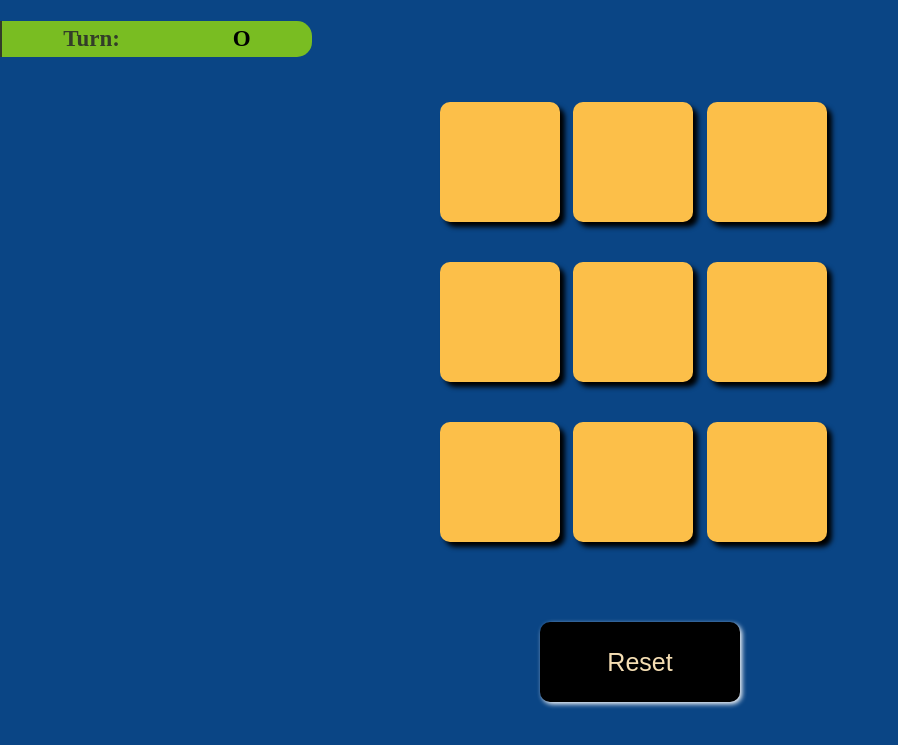
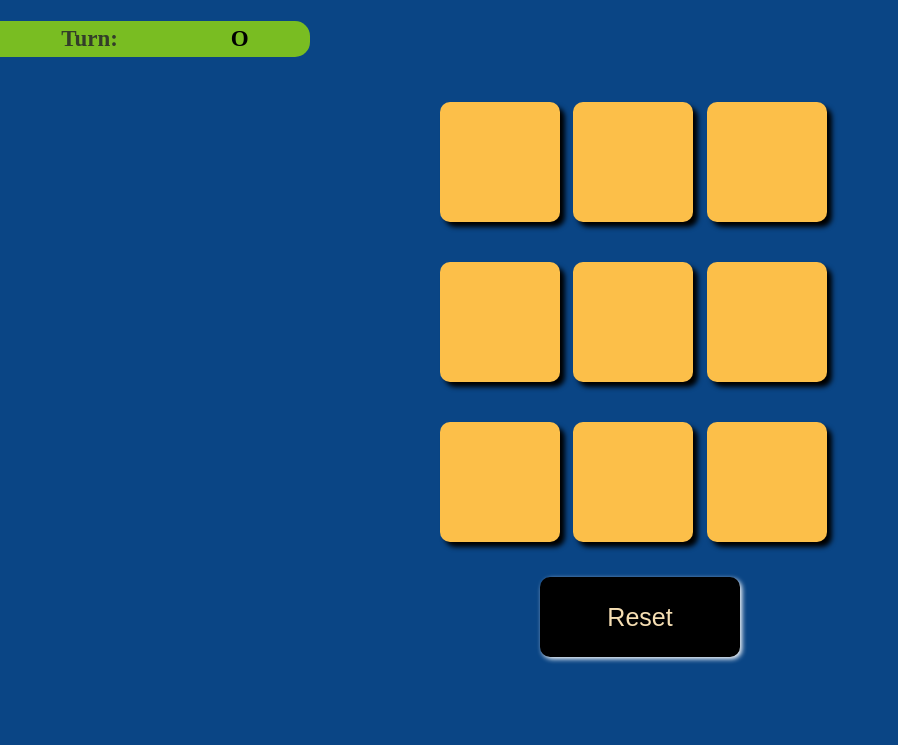
Before and after one commit to Harsh-bharwani/Learning-Js, a plain HTML site: page tic-tac-toe/index.html in a window 1280 px wide. Shown: the part 55-800 px from the top of the page, without its empty margins (0-898 px from the left). Drawn offline with Linux system fonts and the light colour scheme.

Commit message:
lifting rest button up

```diff
--- a/tic-tac-toe/style.css
+++ b/tic-tac-toe/style.css
@@ -4,6 +4,10 @@
 }
 body{
     background-color: #0a4585;
+    max-height: 100vh;
+    max-width: 100vw;
+    overflow-x: hidden;
+
 }
 #heading{
     font-size: 45px;
@@ -44,6 +48,7 @@ main{
     width: 25vmin;
     font-size: 25px;
     box-shadow: 2px 2px 5px white;
+    margin-top: -5vmin;
 }
 .reset-container{
     display: flex;
@@ -75,7 +80,6 @@ main{
     display: none;
 }
 .turn-container{
-    border-left: 2px solid;
     border-top-right-radius: 15px;
     border-bottom-right-radius: 15px;
     margin-top: 3vmin;
```
